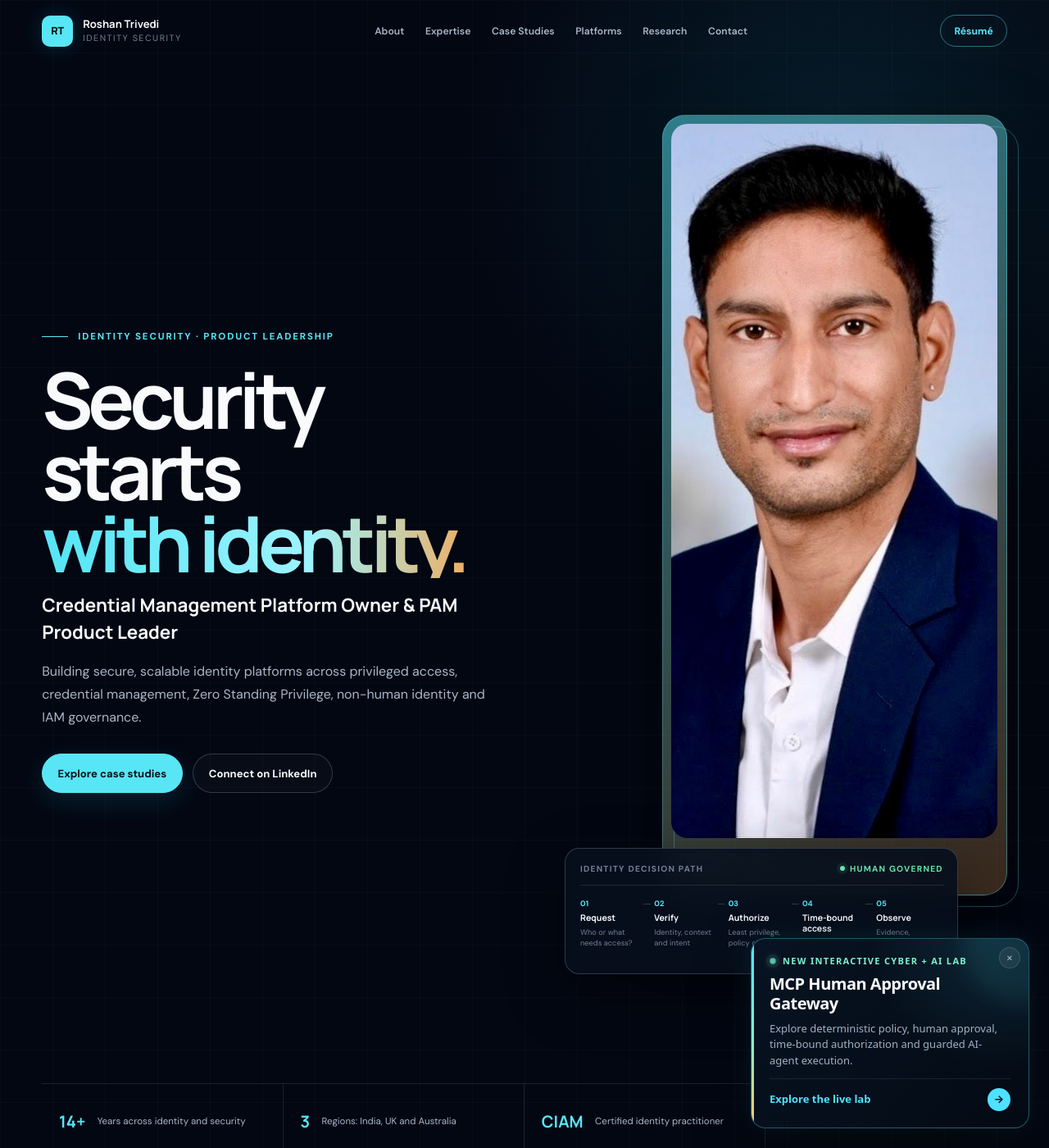
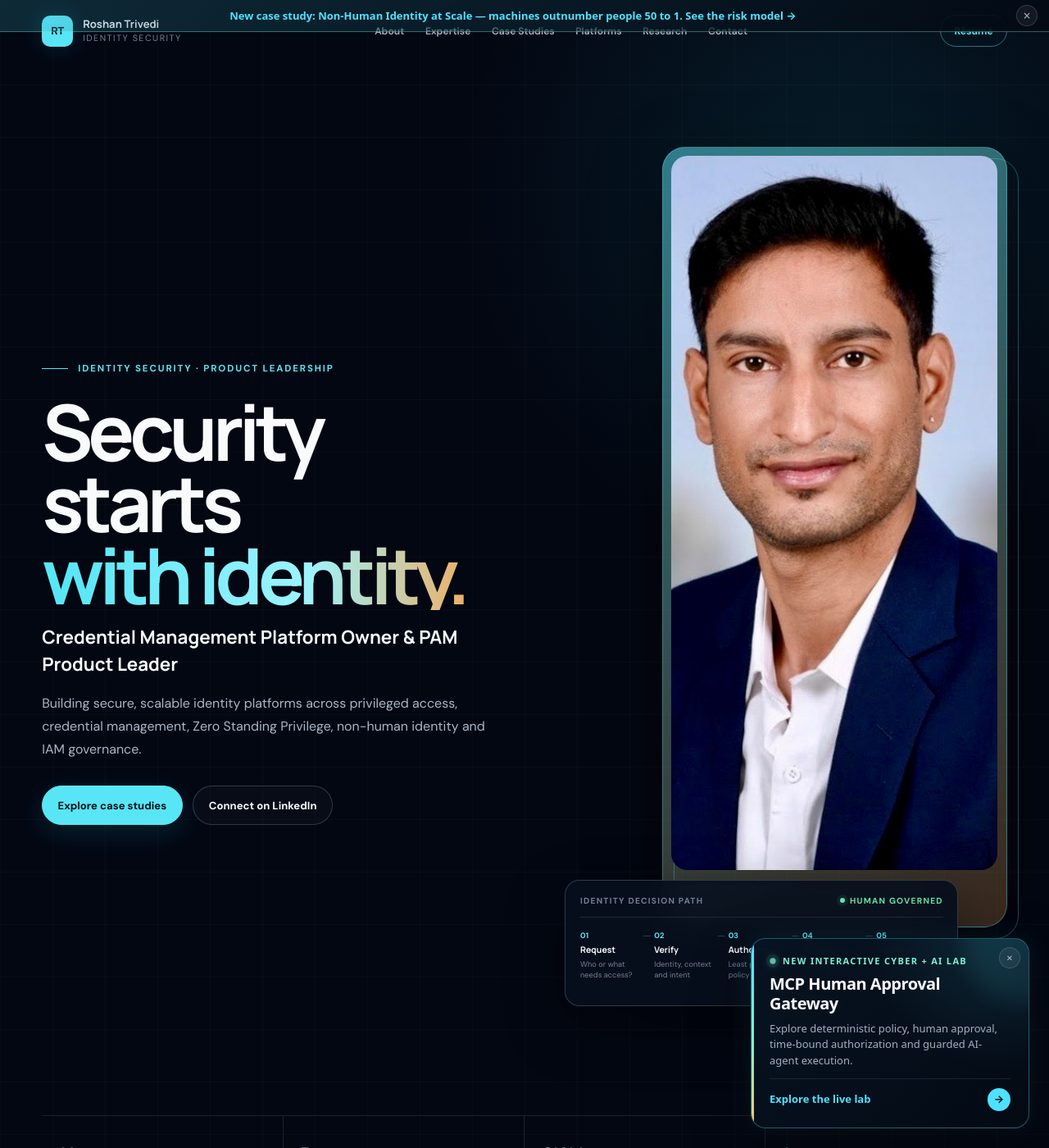
Before and after one commit to trivediroshan1-ui/trivediroshan1-ui.github.io, a Jekyll site: the page index.html, which Jekyll copies as it is, in a window 1280 px wide and 1400 px high. Shown: the whole window at 82% size. Built offline with Jekyll 4.4.1, drawn with Linux system fonts in a browser that asks for light colours.

```diff
--- a/index.html
+++ b/index.html
@@ -384,19 +384,23 @@
         }
       }
     .nhi-announce {
-position: relative;
-z-index: 20;
+position: fixed;
+top: 0;
+left: 0;
+right: 0;
+z-index: 200;
 display: flex;
 align-items: center;
 justify-content: center;
 gap: 14px;
 flex-wrap: wrap;
-padding: 12px 44px 12px 20px;
+padding: 10px 44px 10px 16px;
 color: #f8fafc;
-background: linear-gradient(135deg, rgba(77, 226, 255, 0.14), rgba(125, 242, 208, 0.08));
-border-bottom: 1px solid rgba(77, 226, 255, 0.3);
+background: linear-gradient(135deg, rgba(77, 226, 255, 0.16), rgba(3, 10, 20, 0.98));
+border-bottom: 1px solid rgba(125, 242, 208, 0.35);
 font-family: system-ui, -apple-system, BlinkMacSystemFont, "Segoe UI", sans-serif;
-font-size: 14px;
+font-size: 13px;
+line-height: 1.4;
 text-align: center;
 }
 
```
Also changed, not shown: other parts of index.html (+13 -0 lines).
